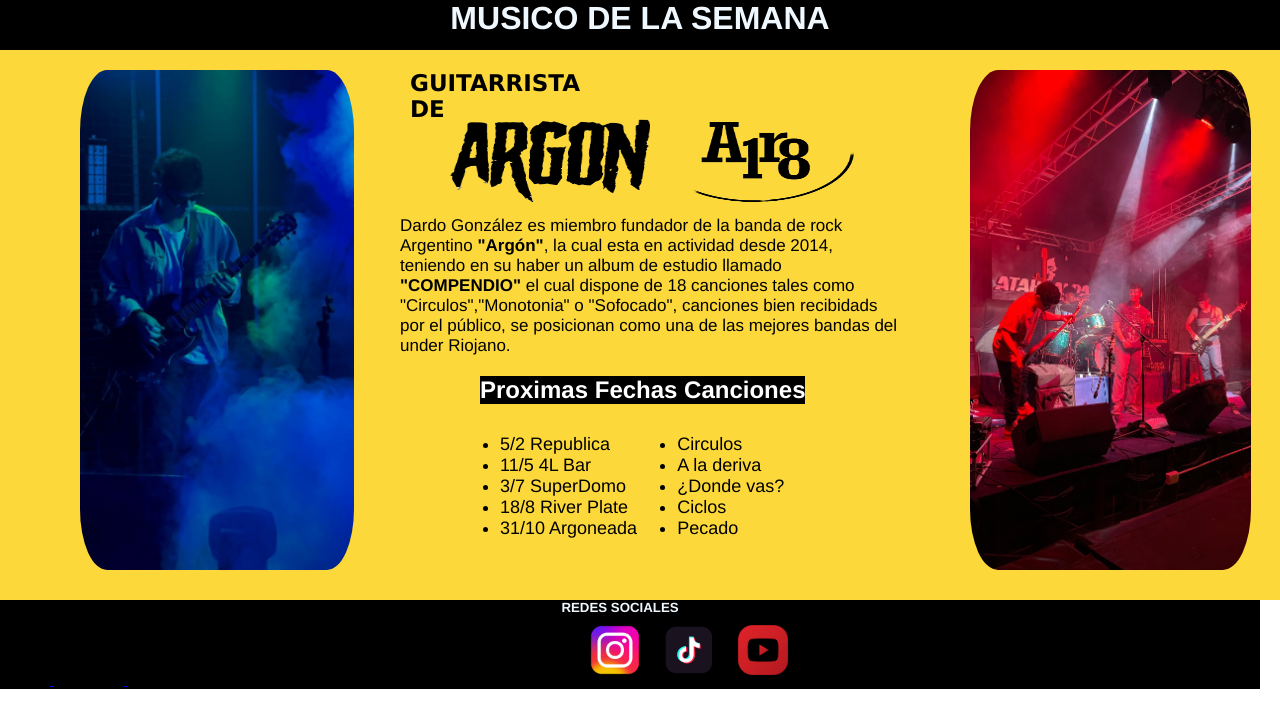
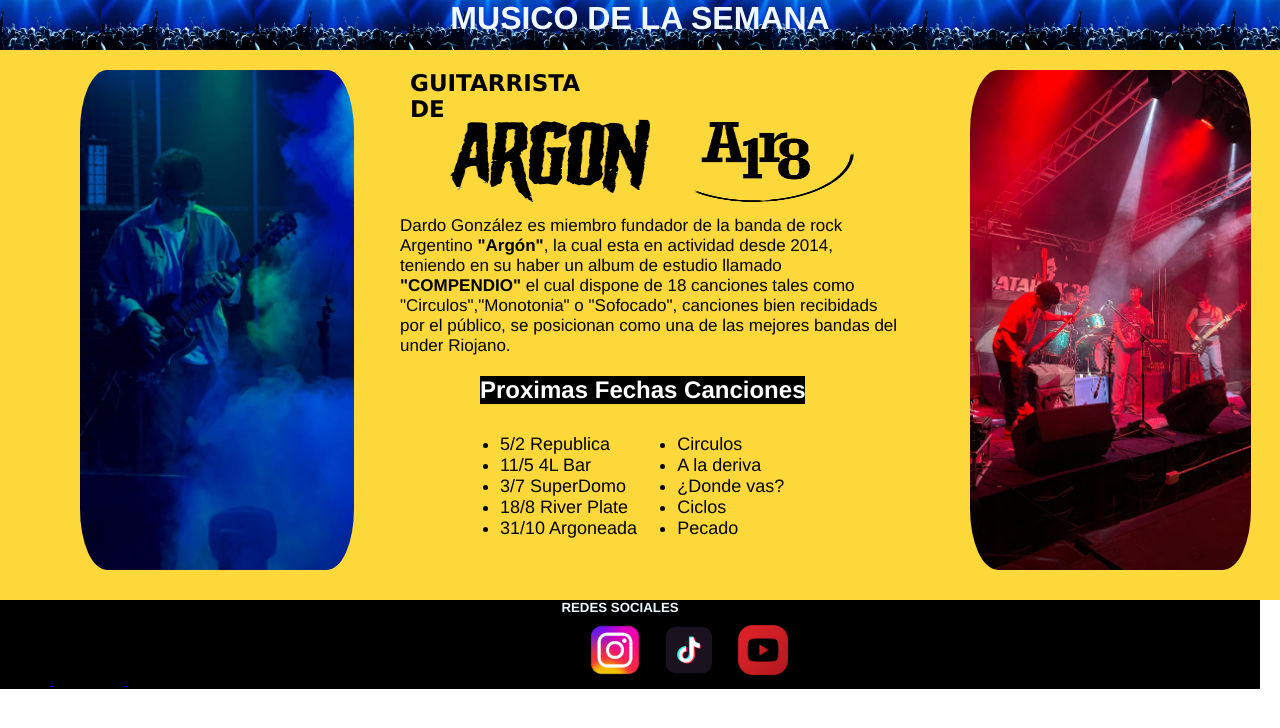
Before and after one commit to Dardoexe/Dardoexe.github.io, a plain HTML site: page index.html in a window 1280 px wide. Drawn offline with Linux system fonts and the light colour scheme.

Commit message:
se cambio el header

```diff
--- a/style.css
+++ b/style.css
@@ -2,12 +2,17 @@
     margin: 0;
 }
 header{
-    background-color: black;
+    background-image: url(publico.png) ;
+    background-size:contain;
+    background-position:bottom;
     color: aliceblue;
     text-align: center;
     height: 50px;
     font-family: 'Franklin Gothic Medium', 'Arial Narrow', Arial, sans-serif;
+
 }
+
+
 .main{
     width: 100%;
     height: 550px;
@@ -116,7 +121,4 @@ footer{
     top: 550px;
     right:20px;
 
-
-
-
 }
```
Also changed, not shown: publico.png (added).
